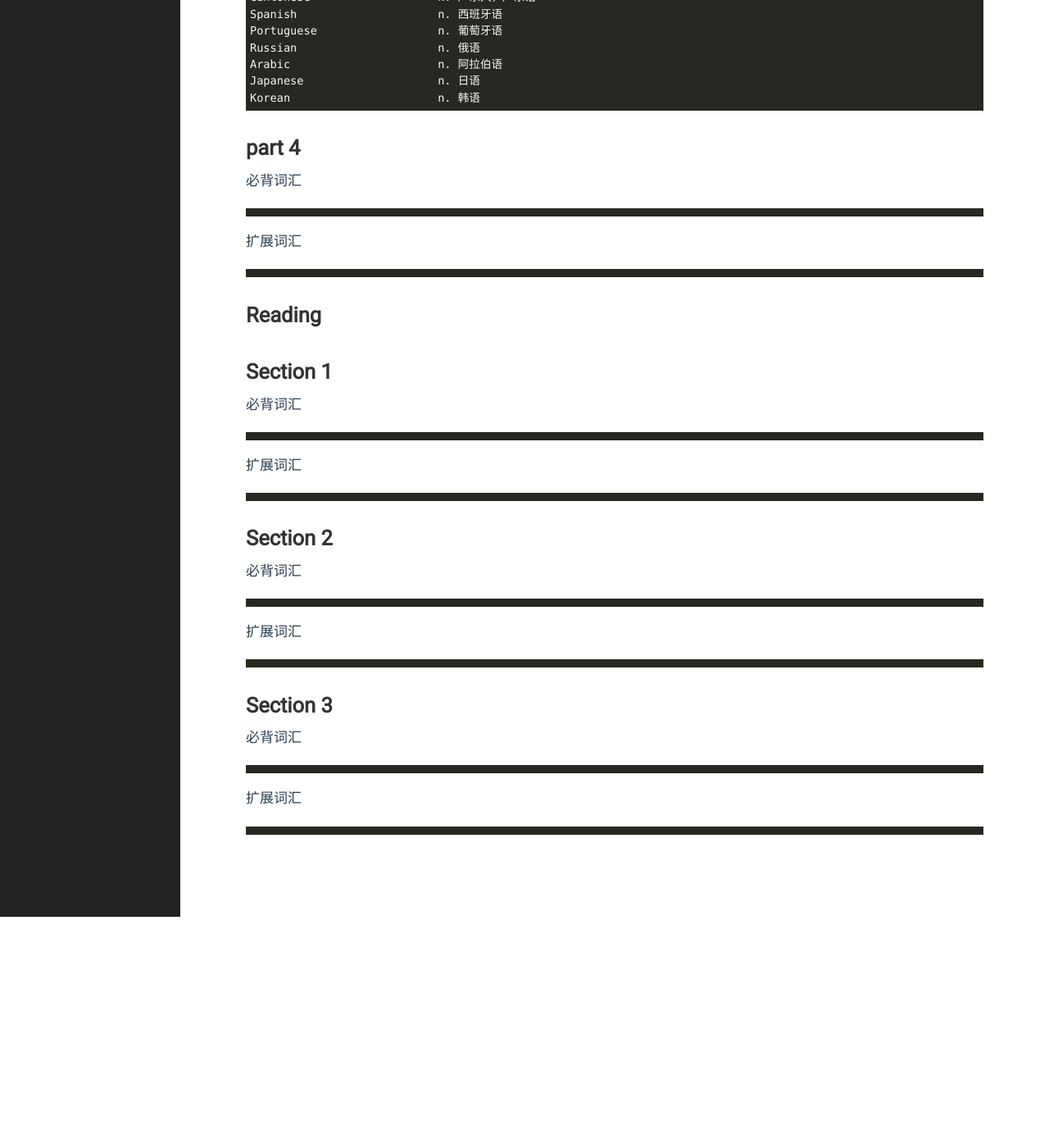
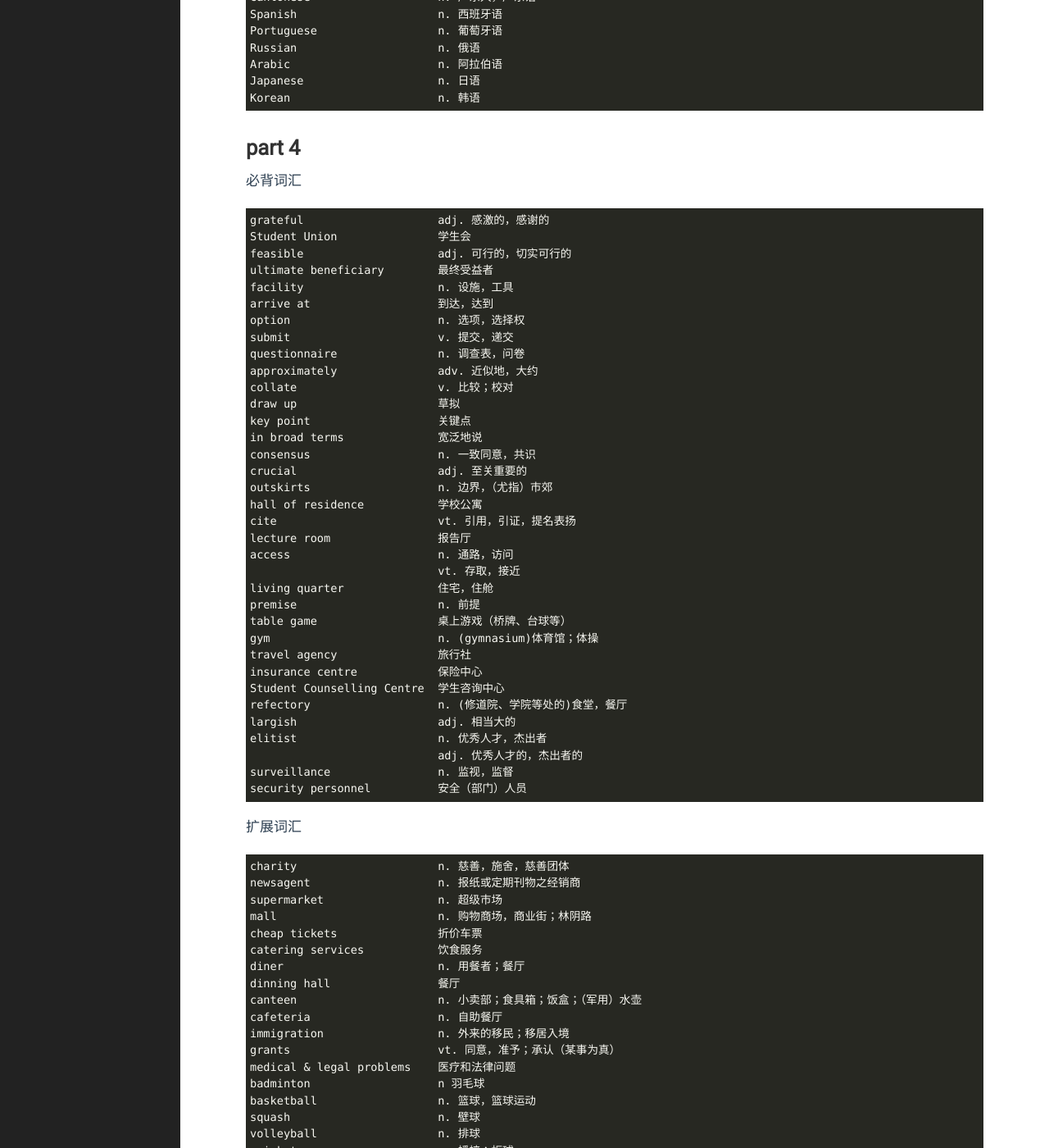
Before and after one commit to yejinp/yejinp.github.io, a Jekyll site: the page built from _posts/2023-07-04-vocabularies for IELTS 4-3 general Training.markdown, in a window 1280 px wide and 1400 px high, scrolled down 3590 px. Shown: the whole window at 82% size. Built offline with Jekyll 4.4.1, drawn with Linux system fonts in a browser that asks for light colours; before the commit the page ends 4708 px from its top, so only the background shows below that; some of the changed text lies outside the part shown.

Commit message:
add some vocabularies

````diff
--- a/_posts/2023-07-04-vocabularies for IELTS 4-3 general Training.markdown
+++ b/_posts/2023-07-04-vocabularies for IELTS 4-3 general Training.markdown
@@ -179,10 +179,63 @@ Korean                      n. 韩语
 # part 4 #
 必背词汇
 ```
+grateful                    adj. 感激的，感谢的
+Student Union               学生会
+feasible                    adj. 可行的，切实可行的
+ultimate beneficiary        最终受益者
+facility                    n. 设施，工具
+arrive at                   到达，达到
+option                      n. 选项，选择权
+submit                      v. 提交，递交
+questionnaire               n. 调查表，问卷
+approximately               adv. 近似地，大约
+collate                     v. 比较；校对
+draw up                     草拟
+key point                   关键点
+in broad terms              宽泛地说
+consensus                   n. 一致同意，共识
+crucial                     adj. 至关重要的
+outskirts                   n. 边界，（尤指）市郊
+hall of residence           学校公寓
+cite                        vt. 引用，引证，提名表扬
+lecture room                报告厅
+access                      n. 通路，访问
+                            vt. 存取，接近
+living quarter              住宅，住舱
+premise                     n. 前提
+table game                  桌上游戏（桥牌、台球等）
+gym                         n. (gymnasium)体育馆；体操
+travel agency               旅行社
+insurance centre            保险中心
+Student Counselling Centre  学生咨询中心
+refectory                   n. (修道院、学院等处的)食堂，餐厅
+largish                     adj. 相当大的
+elitist                     n. 优秀人才，杰出者
+                            adj. 优秀人才的，杰出者的
+surveillance                n. 监视，监督
+security personnel          安全（部门）人员
 ```
 扩展词汇
-
 ```
+charity                     n. 慈善，施舍，慈善团体
+newsagent                   n. 报纸或定期刊物之经销商
+supermarket                 n. 超级市场
+mall                        n. 购物商场，商业街；林阴路
+cheap tickets               折价车票
+catering services           饮食服务
+diner                       n. 用餐者；餐厅
+dinning hall                餐厅
+canteen                     n. 小卖部；食具箱；饭盒；（军用）水壶
+cafeteria                   n. 自助餐厅
+immigration                 n. 外来的移民；移居入境
+grants                      vt. 同意，准予；承认（某事为真）
+medical & legal problems    医疗和法律问题
+badminton                   n 羽毛球
+basketball                  n. 篮球，篮球运动
+squash                      n. 壁球
+volleyball                  n. 排球
+cricket                     n. 蟋蟀；板球
+rugby                       n. 英式橄榄球
 ```
 
 ## Reading
````
